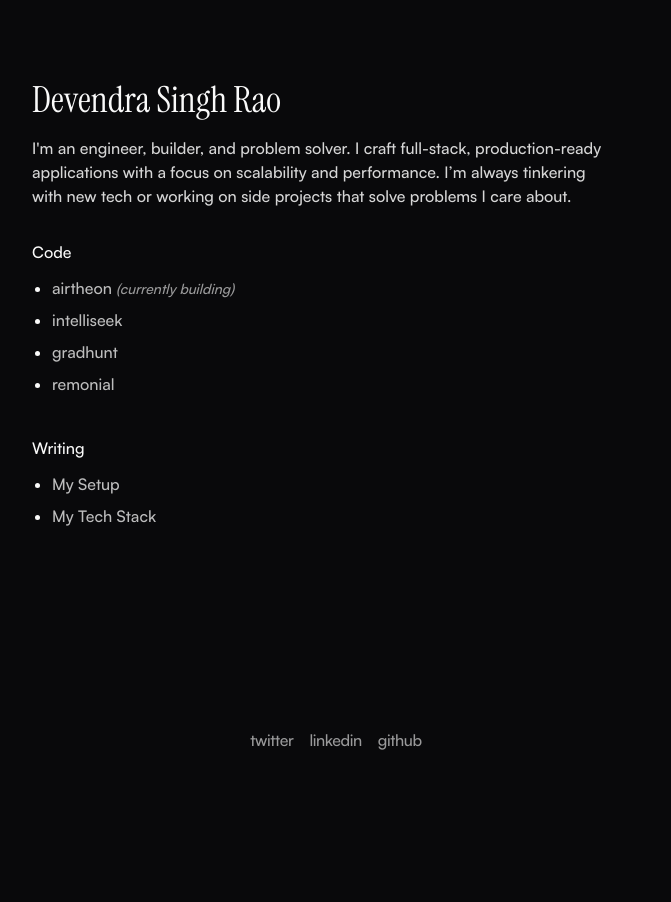
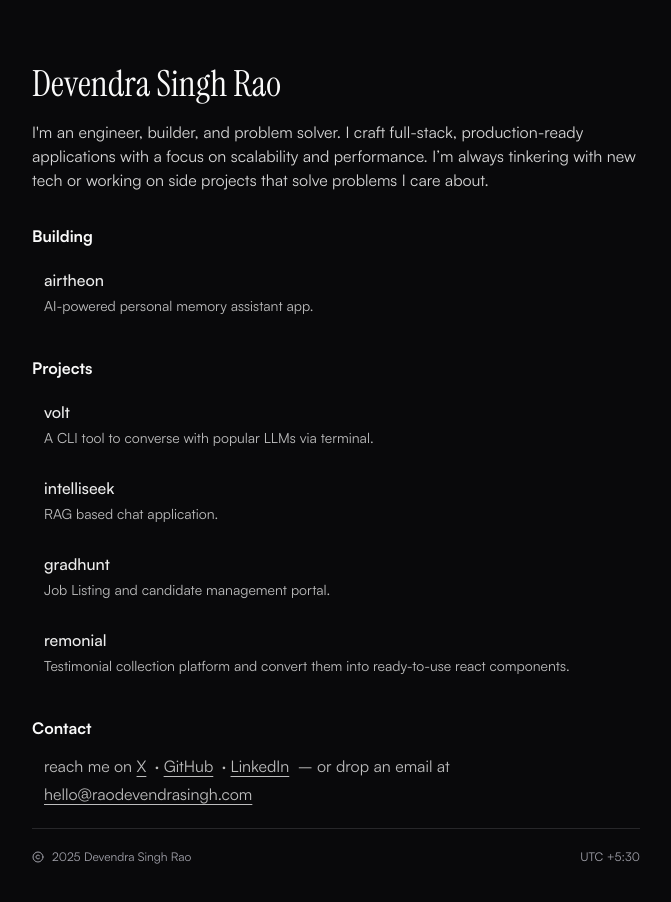
Before and after one commit to raodevendrasingh/site, a Next.js app: page / in a window 1280 px wide. Shown: the top 902 px of the page, without its empty margins (304-975 px from the left). Before the commit the page ends 800 px from the top, so only its background shows below. Built offline with nearby package versions, Linux system fonts and the light colour scheme.

Commit message:
feat: revamp site-wide ui

```diff
--- a/src/app/layout.tsx
+++ b/src/app/layout.tsx
@@ -4,12 +4,30 @@
 import { Footer } from "@/components/footer";
 import "./globals.css";
 
-const satoshiRegular = localFont({
-    src: "../assets/font/Satoshi-Regular.woff",
-});
-
-const satoshiMedium = localFont({
-    src: "../assets/font/Satoshi-Medium.woff",
+const satoshi = localFont({
+    src: [
+        {
+            path: "../assets/font/Satoshi-Light.woff",
+            weight: "300",
+            style: "normal",
+        },
+        {
+            path: "../assets/font/Satoshi-Regular.woff",
+            weight: "400",
+            style: "normal",
+        },
+        {
+            path: "../assets/font/Satoshi-Medium.woff",
+            weight: "500",
+            style: "normal",
+        },
+        {
+            path: "../assets/font/Satoshi-Bold.woff",
+            weight: "700",
+            style: "normal",
+        },
+    ],
+    variable: "--font-satoshi",
 });
 
 const instrument = Instrument_Serif({
@@ -38,7 +56,7 @@
     return (
         <html
             lang="en"
-            className={`${instrument.variable} ${satoshiRegular.className} ${satoshiMedium.className} dark`}
+            className={`${instrument.variable} ${satoshi.className} dark`}
             suppressHydrationWarning
         >
             <head>
@@ -62,7 +80,7 @@
                 <link rel="icon" type="image/icon" href="/favicon.ico" />
                 <link rel="manifest" href="/manifest.json" />
             </head>
-            <body className="min-h-screen flex flex-col mx-auto max-w-2xl pt-12 md:pt-20 pb-8 px-8 antialiased">
+            <body className="min-h-screen flex flex-col mx-auto max-w-2xl pt-12 md:pt-16 pb-6 px-8 antialiased">
                 <main className="grow">{children}</main>
                 <Footer />
             </body>
--- a/src/app/page.tsx
+++ b/src/app/page.tsx
@@ -1,14 +1,18 @@
 import { NameTransition } from "@/components/name-transition";
-import { code } from "@/data/code";
+import { projects } from "@/data/projects";
+import React from "react";
+import { ProjectCard } from "@/components/project-card";
+import { building } from "@/data/building";
 import { writing } from "@/data/writing";
-import Link from "next/link";
+import { BlogCard } from "@/components/blog-card";
+import { ContactSection } from "@/components/contact-section";
 
 export default function Home() {
     return (
         <div className="flex flex-col space-y-8">
             <section className="flex flex-col space-y-4">
                 <NameTransition />
-                <p className="text-primary/85 text-balance">
+                <p className="text-primary/85 text-pretty">
                     I'm an engineer, builder, and problem solver. I craft
                     full-stack, production-ready applications with a focus on
                     scalability and performance. I’m always tinkering with new
@@ -18,42 +22,31 @@
             </section>
 
             <section className="flex flex-col">
-                <h2 className="font-medium pb-3">Code</h2>
-                <ul className="list-disc pl-5">
-                    {code.map((item) => (
-                        <li key={item.id} className="pb-2">
-                            <Link
-                                href={item.link}
-                                target="_blank"
-                                className="text-primary/75 hover:text-primary transition-colors"
-                            >
-                                {item.title}
-                                {item.comments && (
-                                    <span className="pl-1 text-sm text-primary/60 italic">
-                                        ({item.comments})
-                                    </span>
-                                )}
-                            </Link>
-                        </li>
+                <h2 className="font-semibold pb-3">Building</h2>
+                <div className="flex flex-col gap-3">
+                    {building.map((item) => (
+                        <ProjectCard key={item.id} project={item} />
                     ))}
-                </ul>
+                </div>
             </section>
 
             <section className="flex flex-col">
-                <h2 className="font-medium pb-3">Writing</h2>
-                <ul className="list-disc pl-5">
-                    {writing.map((item) => (
-                        <li key={item.id} className="pb-2">
-                            <Link
-                                href={item.link}
-                                className="text-primary/75 hover:text-primary transition-colors"
-                            >
-                                {item.title}
-                            </Link>
-                        </li>
+                <h2 className="font-semibold pb-3">Projects</h2>
+                <div className="flex flex-col gap-3">
+                    {projects.map((item) => (
+                        <ProjectCard key={item.id} project={item} />
                     ))}
-                </ul>
+                </div>
             </section>
+
+            {/* <section className="flex flex-col">
+                <h2 className="font-semibold pb-3">Writing</h2>
+                {writing.map((item) => (
+                    <BlogCard key={item.id} blog={item} />
+                ))}
+            </section> */}
+
+            <ContactSection />
         </div>
     );
 }
--- /dev/null
+++ b/src/components/blog-card.tsx
@@ -0,0 +1,27 @@
+import Link from "next/link";
+import type { FC } from "react";
+
+interface Blog {
+    id: number;
+    title: string;
+    link: string;
+    tag?: string;
+}
+
+interface BlogCardProps {
+    blog: Blog;
+}
+
+export const BlogCard: FC<BlogCardProps> = ({ blog }) => {
+    return (
+        <div key={blog.id} className="px-3 py-1">
+            <Link href={blog.link} target="_blank" className="">
+                <div className="flex items-center gap-2">
+                    <span className="font-medium text-primary/75">
+                        {blog.title}
+                    </span>
+                </div>
+            </Link>
+        </div>
+    );
+};
--- /dev/null
+++ b/src/components/contact-section.tsx
@@ -0,0 +1,46 @@
+import Link from "next/link";
+import React from "react";
+
+export const ContactSection = () => {
+    return (
+        <section className="flex flex-col">
+            <h2 className="font-semibold pb-3">Contact</h2>
+            <p className="text-primary/75 px-3 space-x-1 leading-7">
+                reach me on{" "}
+                <Link
+                    href="https://x.com/tminusdev"
+                    className="underline underline-offset-4 hover:text-primary"
+                    target="_blank"
+                    rel="noopener noreferrer"
+                >
+                    X
+                </Link>
+                {" · "}
+                <Link
+                    href="https://github.com/raodevendrasingh"
+                    className="underline underline-offset-4 hover:text-primary"
+                    target="_blank"
+                    rel="noopener noreferrer"
+                >
+                    GitHub
+                </Link>
+                {" · "}
+                <Link
+                    href="https://linkedin.com/in/raodevendrasingh"
+                    className="underline underline-offset-4 hover:text-primary"
+                    target="_blank"
+                    rel="noopener noreferrer"
+                >
+                    LinkedIn
+                </Link>
+                {" – or drop an email at "}
+                <Link
+                    href="mailto:hello@raodevendrasingh.com"
+                    className="underline underline-offset-4 hover:text-primary"
+                >
+                    hello@raodevendrasingh.com
+                </Link>
+            </p>
+        </section>
+    );
+};
--- a/src/components/footer.tsx
+++ b/src/components/footer.tsx
@@ -1,27 +1,16 @@
+import { Copyright } from "lucide-react";
+
 export const Footer = () => {
-    const links = [
-        { name: "twitter", url: "https://x.com/tminusdev" },
-        {
-            name: "linkedin",
-            url: "https://www.linkedin.com/in/raodevendrasingh",
-        },
-        { name: "github", url: "https://github.com/raodevendrasingh" },
-    ];
-
     return (
-        <footer className="mt-auto pt-12 pb-4 text-center">
-            <div className="flex justify-center space-x-4 tracking-tight">
-                {links.map((link) => (
-                    <a
-                        key={link.name}
-                        href={link.url}
-                        target="_blank"
-                        rel="noopener noreferrer"
-                        className="text-primary/60 hover:text-primary transition-colors"
-                    >
-                        {link.name}
-                    </a>
-                ))}
+        <footer className="flex items-center gap-1 border-t text-muted-foreground w-full py-5 mt-5">
+            <div className="flex flex-col sm:flex-row items-center justify-between gap-2 text-xs w-full">
+                <span className="flex items-center space-x-2">
+                    <Copyright size={12} />
+                    <p className="">
+                        {new Date().getFullYear()} Devendra Singh Rao
+                    </p>
+                </span>
+                <span className="flex items-center">UTC +5:30</span>
             </div>
         </footer>
     );
--- /dev/null
+++ b/src/components/project-card.tsx
@@ -0,0 +1,41 @@
+import { ArrowUpRight } from "lucide-react";
+import Link from "next/link";
+import type { FC } from "react";
+
+interface Project {
+    id: number;
+    title: string;
+    description: string;
+    link: string;
+    tag?: string;
+}
+
+interface ProjectCardProps {
+    project: Project;
+}
+
+export const ProjectCard: FC<ProjectCardProps> = ({ project }) => {
+    const { id, title, description, link } = project;
+
+    return (
+        <div key={id} className="group px-3 py-2 hover:bg-accent/40">
+            <Link
+                href={link}
+                target="_blank"
+                className="flex items-center justify-between hover:text-primary"
+            >
+                <div className="flex flex-col gap-1">
+                    <span className="font-medium text-primary/95">{title}</span>
+                    <span className="text-sm text-primary/75">
+                        {description}
+                    </span>
+                </div>
+
+                <ArrowUpRight
+                    size={16}
+                    className="hidden group-hover:block text-accent-foreground/75"
+                />
+            </Link>
+        </div>
+    );
+};
--- /dev/null
+++ b/src/data/building.ts
@@ -0,0 +1,8 @@
+export const building = [
+    {
+        id: 1,
+        title: "airtheon",
+        description: "AI-powered personal memory assistant app.",
+        link: "https://github.com/raodevendrasingh/airtheon-web",
+    },
+];
--- a/src/data/code.ts
+++ /dev/null
@@ -1,30 +0,0 @@
-export const code = [
-    {
-        id: 1,
-        title: "airtheon",
-        description:
-            "Airtheon is an AI-powered memory management app that allows users to store and organize memories in the form of text, documents, images, and web links.",
-        link: "https://github.com/raodevendrasingh/airtheon-web",
-        comments: "currently building",
-    },
-    {
-        id: 2,
-        title: "intelliseek",
-        description: "A website for airtheon.com",
-        link: "https://github.com/raodevendrasingh/intelliseek",
-    },
-    {
-        id: 3,
-        title: "gradhunt",
-        description:
-            "GradHunt is a job portal enabling recruiters to post and manage job listings for their company.",
-        link: "https://github.com/raodevendrasingh/gradhunt-app",
-    },
-    {
-        id: 4,
-        title: "remonial",
-        description:
-            "Remonial is a testimonial collection platform that allows businesses to gather customer feedback effortlessly. ",
-        link: "https://github.com/raodevendrasingh/remonial-app",
-    },
-];
--- /dev/null
+++ b/src/data/projects.ts
@@ -0,0 +1,27 @@
+export const projects = [
+    {
+        id: 1,
+        title: "volt",
+        description: "A CLI tool to converse with popular LLMs via terminal.",
+        link: "https://github.com/raodevendrasingh/intelliseek",
+    },
+    {
+        id: 2,
+        title: "intelliseek",
+        description: "RAG based chat application.",
+        link: "https://github.com/raodevendrasingh/intelliseek",
+    },
+    {
+        id: 3,
+        title: "gradhunt",
+        description: "Job Listing and candidate management portal.",
+        link: "https://github.com/raodevendrasingh/gradhunt",
+    },
+    {
+        id: 4,
+        title: "remonial",
+        description:
+            "Testimonial collection platform and convert them into ready-to-use react components.",
+        link: "https://github.com/raodevendrasingh/remonial-app",
+    },
+];
--- a/src/data/writing.ts
+++ b/src/data/writing.ts
@@ -1,14 +1,14 @@
 export const writing = [
     {
         id: 1,
-        title: "My Setup",
+        title: "my setup",
         description:
             "A detailed overview of the tools and software I use to build applications.",
         link: "b/setup",
     },
     {
         id: 2,
-        title: "My Tech Stack",
+        title: "my tech stack",
         description:
             "A detailed overview of the technologies I use to build applications.",
         link: "b/stack",
```
